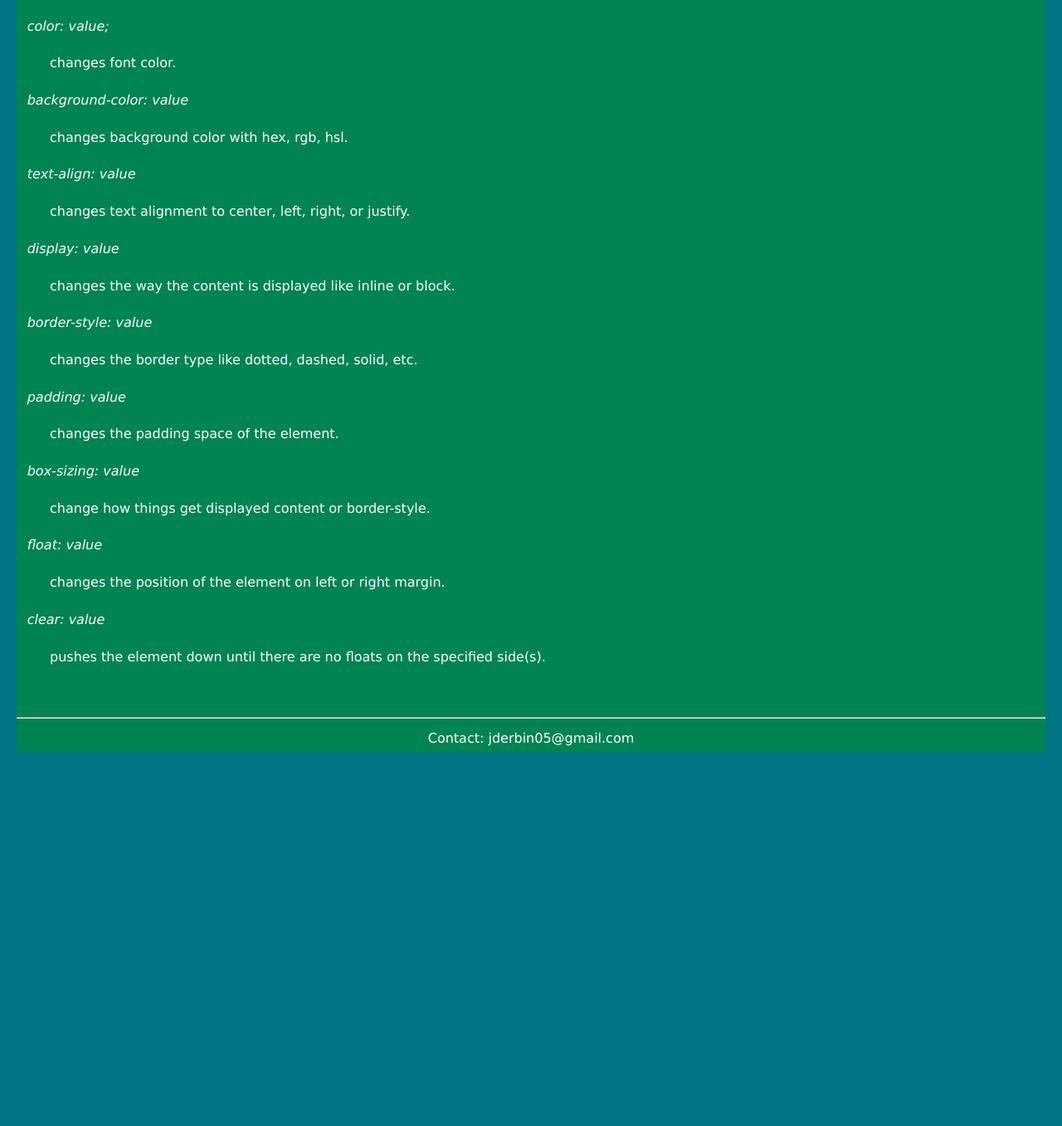
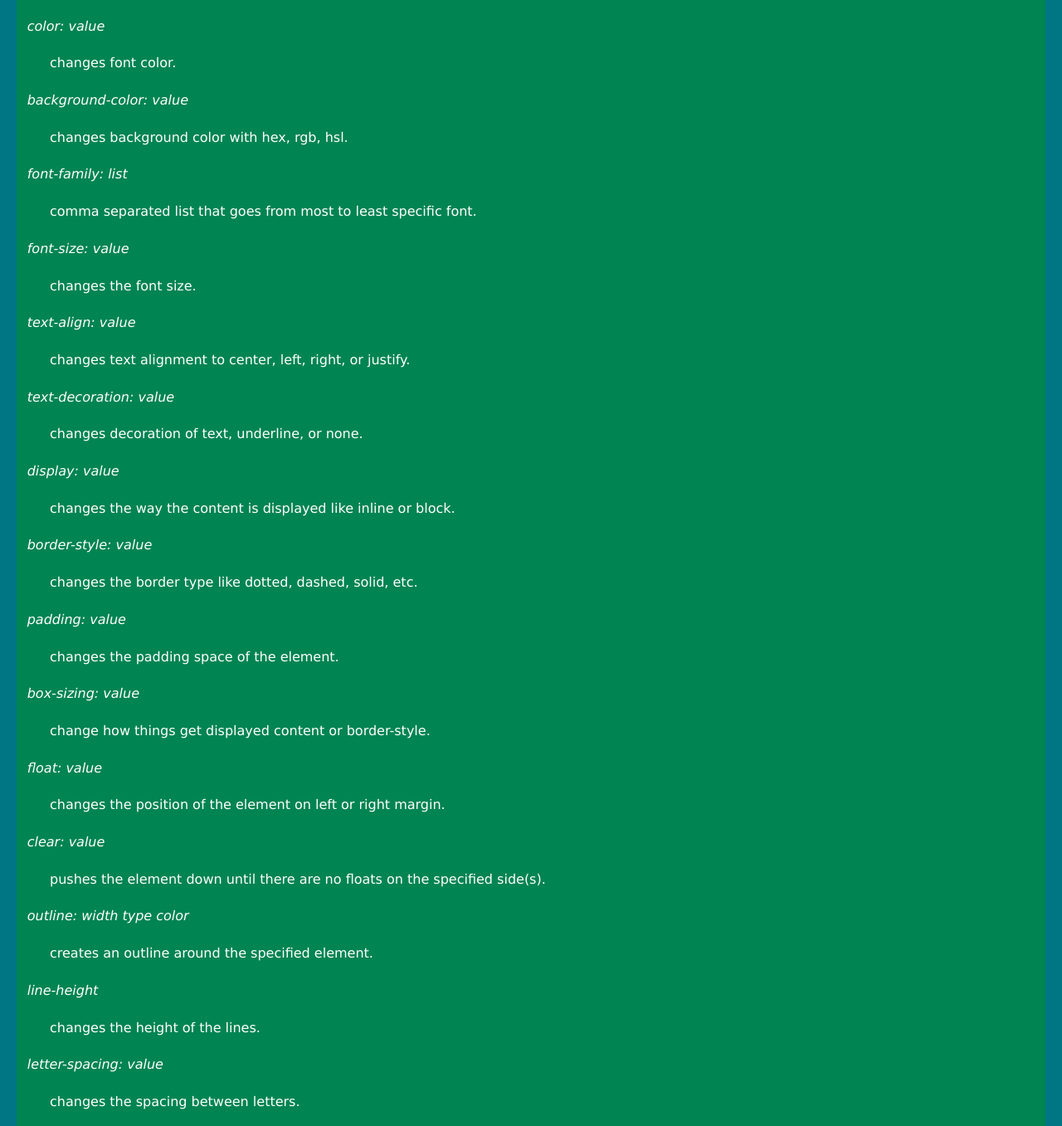
Before and after one commit to JDerbin05/JDerbin05.github.io, a plain HTML site: page css_terms.html in a window 1280 px wide. Shown: the part 143-1500 px from the top of the page at 83% size. Before the commit the page ends 1069 px from the top, so only its background shows below. Drawn offline with Linux system fonts and the light colour scheme.

Commit message:
Add files via upload

```diff
--- a/css_terms.html
+++ b/css_terms.html
@@ -19,12 +19,18 @@
         </header>
         <h1>CSS</h1>
         <dl>
-            <dt>color: value;</dt>
+            <dt>color: value</dt>
             <dd>changes font color.</dd>
             <dt>background-color: value</dt>
             <dd>changes background color with hex, rgb, hsl.</dd>
+            <dt>font-family: list</dt>
+            <dd>comma separated list that goes from most to least specific font.</dd>
+            <dt>font-size: value</dt>
+            <dd>changes the font size.</dd>
             <dt>text-align: value</dt>
             <dd>changes text alignment to center, left, right, or justify.</dd>
+            <dt>text-decoration: value</dt>
+            <dd>changes decoration of text, underline, or none.</dd>
             <dt>display: value</dt>
             <dd>changes the way the content is displayed like inline or block.</dd>
             <dt>border-style: value</dt>
@@ -37,6 +43,12 @@
             <dd>changes the position of the element on left or right margin.</dd>
             <dt>clear: value</dt>
             <dd>pushes the element down until there are no floats on the specified side(s).</dd>
+            <dt>outline: width type color</dt>
+            <dd>creates an outline around the specified element.</dd>
+            <dt>line-height</dt>
+            <dd>changes the height of the lines.</dd>
+            <dt>letter-spacing: value</dt>
+            <dd>changes the spacing between letters.</dd>
         </dl>
         <br>
         <hr>
```
